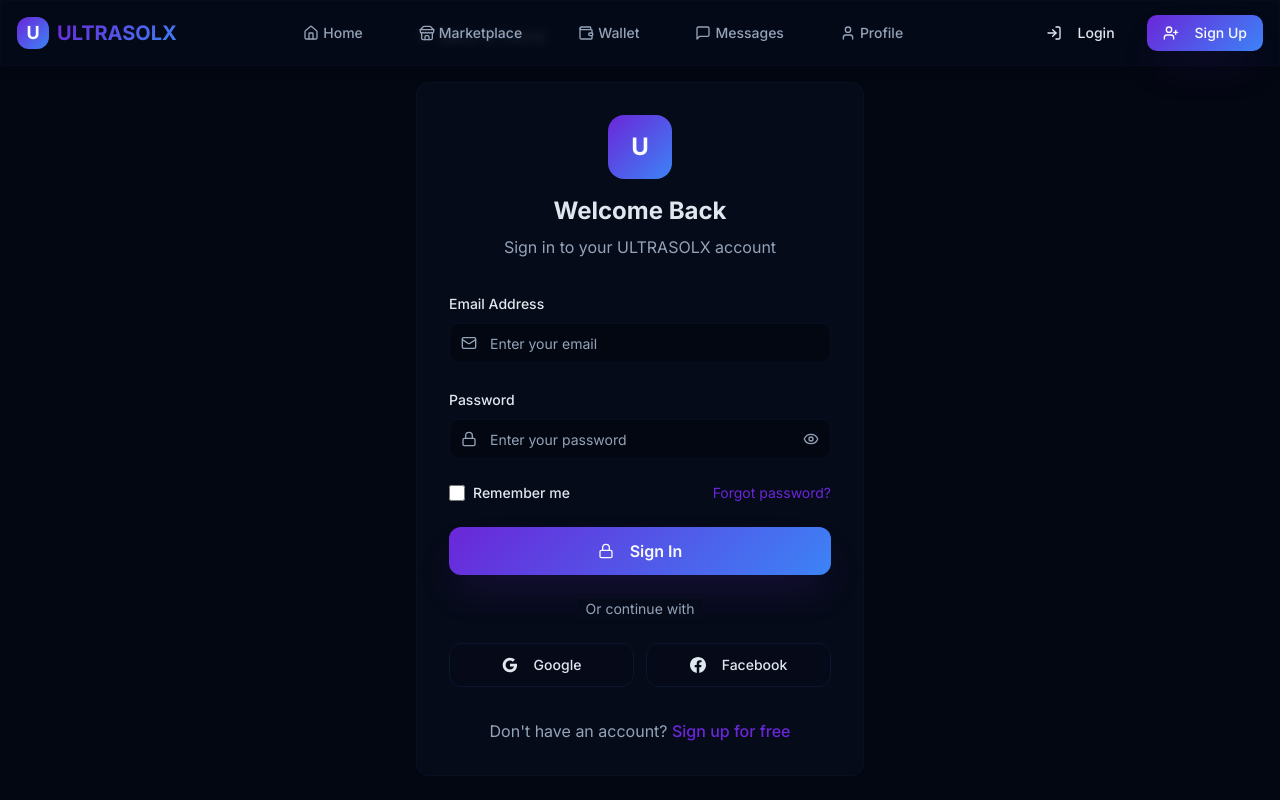
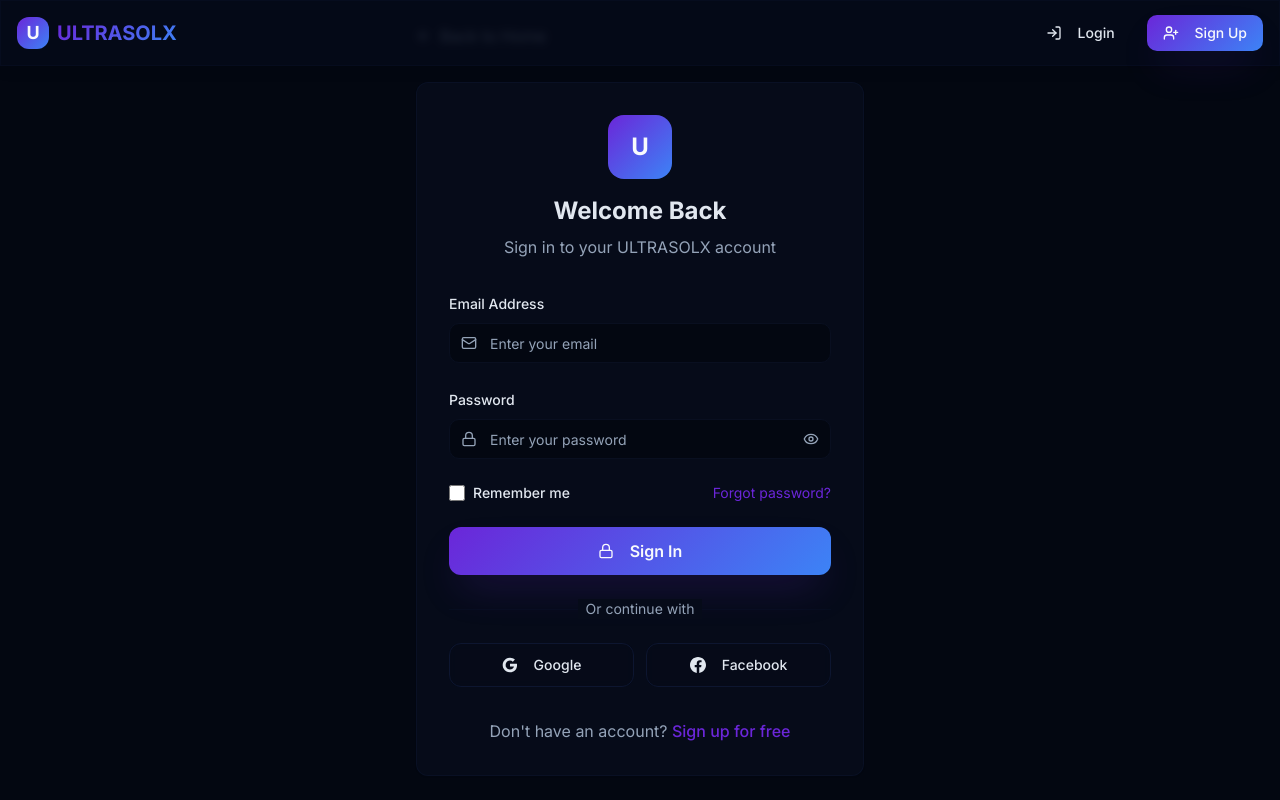
Before and after one commit to lfgggggg/genesis-986-22, a React (Vite) app: page /login in a window 1280 px wide. Built offline with nearby package versions, Linux system fonts and the light colour scheme; the HTML template or start-up script is replaced by a standard one.

Commit message:
Refine public routes and admin dashboard

```diff
--- a/src/components/Navigation.tsx
+++ b/src/components/Navigation.tsx
@@ -9,13 +9,12 @@ export default function Navigation() {
   const location = useLocation();
   const { user, isAdmin, signOut } = useAuth();
 
-  const navItems = [
-    { name: 'Home', href: '/', icon: Home },
+  const navItems = user ? [
     { name: 'Marketplace', href: '/marketplace', icon: Store },
     { name: 'Wallet', href: '/wallet', icon: Wallet },
     { name: 'Messages', href: '/messages', icon: MessageSquare },
     { name: 'Profile', href: '/profile', icon: User },
-  ];
+  ] : [];
 
   return (
     <nav className="fixed top-0 w-full z-50 glass-card border-b border-border/30">
```
